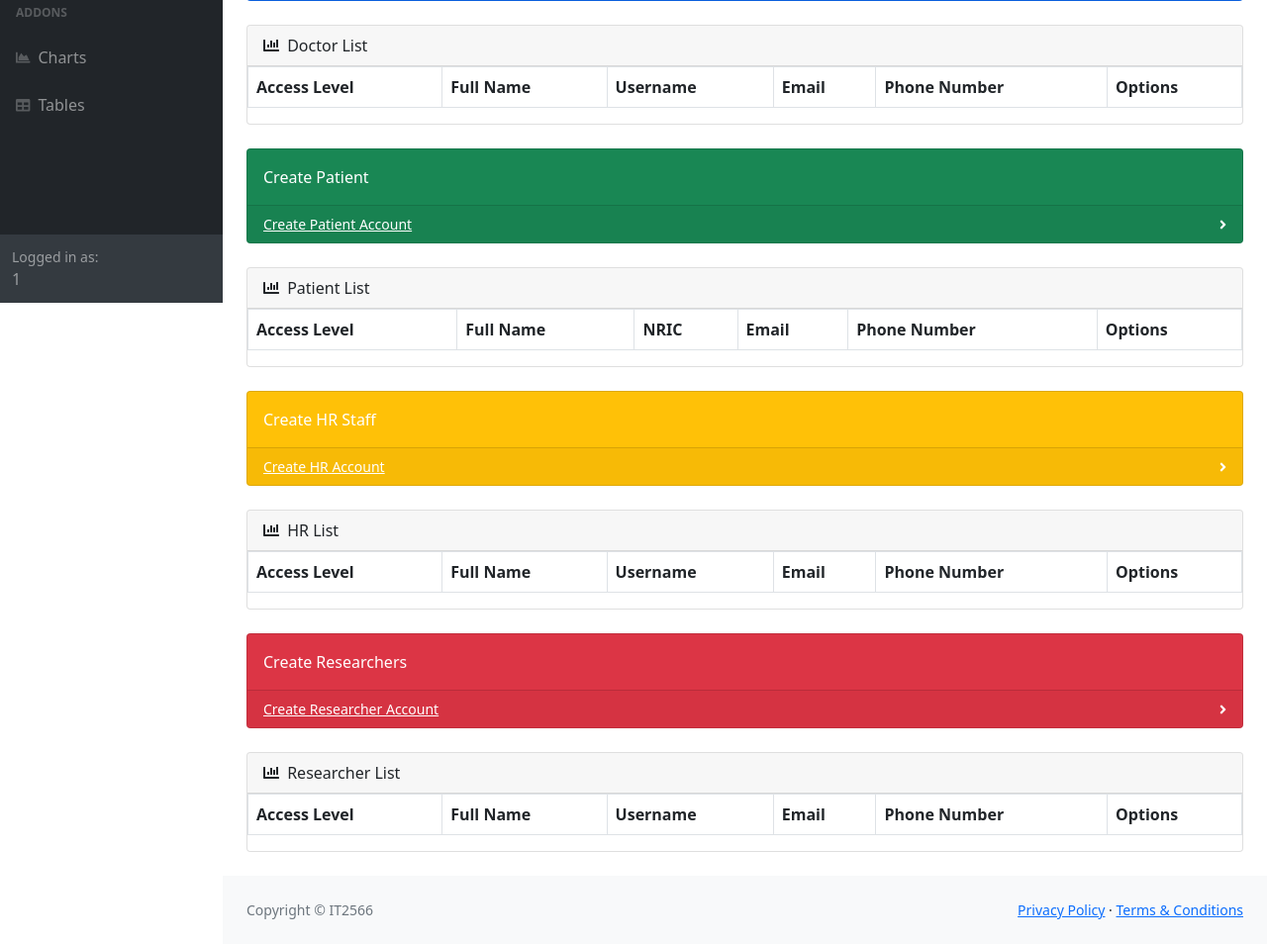
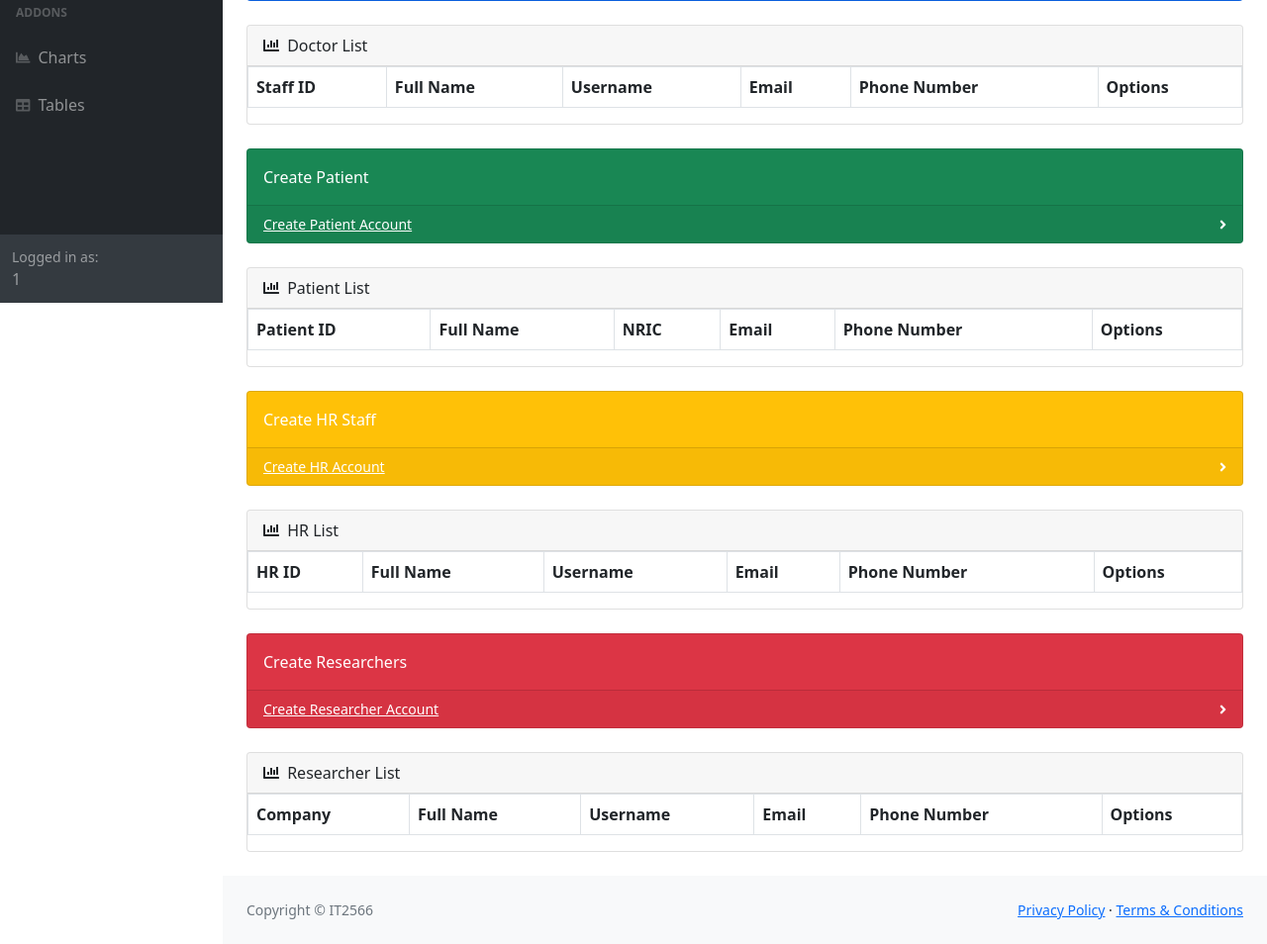
Before and after one commit to goheesheng/Infosec_Project, a Flask app: page /dashboard in a window 1280 px wide. Shown: the part 494-1448 px from the top of the page at 99% size. Run offline with Flask 2, Linux system fonts and the light colour scheme; the visitor is signed in with stand-in values (Sample User, id 1); data that the repository does not hold is empty; parts of the project's set-up code (start-up, migrations or seed data) failed here and were passed over; some libraries are stand-ins or nearby versions.

Commit message:
Changed some table headers and made remove buttons work in the dashboard

```diff
--- a/main.py
+++ b/main.py
@@ -1174,6 +1174,7 @@ with app.app_context():
 
 
     @app.route('/doctor-registration', methods=['GET', 'POST'])
+    # @custom_login_required
     def register_doctor():
         doc_form = RegisterDoctor(request.form)
         if request.method == "POST" and doc_form.validate():
@@ -1206,7 +1207,7 @@ with app.app_context():
                 insert_query = "INSERT INTO doctors (username, first_name, last_name, pass_hash,email,otp_code,phone_no,access_level,postal_code,address,department) \
                                             VALUES (?, ?, ?, ?, ?, ?,?,?,?,?,?); "
                 values = (username, firstname, lastname, md5Hashed,
-                          email, otp_code, phone_no, 'doctor', address, postal_code, department)
+                          email, otp_code, phone_no, 'doctor', postal_code,address, department)
                 cursor.execute(insert_query, values)
                 cursor.commit()
                 cursor.close()
@@ -1227,6 +1228,7 @@ with app.app_context():
         return render_template('register_doctor.html', form=doc_form)
 
     @app.route('/patient-registration', methods=['GET', 'POST'])
+    # @custom_login_required
     def register_patient():
         pat_form = Register(request.form)
         if request.method == "POST" and pat_form.validate():
@@ -1275,6 +1277,7 @@ with app.app_context():
 
 
     @app.route('/researchers-registration', methods=['GET', 'POST'])
+    # @custom_login_required
     def register_researcher():
         researcher_form = RegisterResearcher(request.form)
         if request.method == "POST" and researcher_form.validate():
@@ -1380,9 +1383,26 @@ with app.app_context():
             return redirect(url_for('dashboard'))
         return render_template('register_hr.html', form=hr_form)
 
-    @app.route('/<variable>/remove', methods=['GET', 'POST'])
-    def remove(variable):
-        return redirect(url_for('homepage'))
+    @app.route('/remove/<string:identifier>/<string:table>', methods=['GET', 'POST'])
+    def remove(identifier,table):
+        cursor = cnxn.cursor()
+        if table == 'doctor':
+            cursor.execute('DELETE FROM doctors WHERE username=?',(identifier))
+            cursor.commit()
+            cursor.close()
+        elif table == 'patient':
+            cursor.execute('DELETE FROM patients WHERE username=?', (identifier))
+            cursor.commit()
+            cursor.close()
+        elif table == 'hr':
+            cursor.execute('DELETE FROM hr WHERE username=?', (identifier))
+            cursor.commit()
+            cursor.close()
+        elif table == 'researcher':
+            cursor.execute('DELETE FROM researchers WHERE username=?', (identifier))
+            cursor.commit()
+            cursor.close()
+        return redirect(url_for('dashboard'))
 
     @app.route('/<variable>/patient', methods=['GET', 'POST'])
     def patient(variable):
--- a/templates/dashboard.html
+++ b/templates/dashboard.html
@@ -81,7 +81,7 @@
                             <td>{{x.email}}</td>
                             <td>{{x.phone_no}}</td>
                             <td>
-                                <button type="button" class="btn btn-danger btn-sm" href="{{url_for('remove', variable=x.user_id)}}">Remove</button>
+                                <a href="{{url_for('remove', identifier=x.username, table=x.access_level)}}"><button type="button" class="btn btn-danger" href="{{url_for('remove', identifier=x.username, table=doctors)}}">Remove</button></a>
                             </td>
                         </tr>
                     {% endfor %}
@@ -93,7 +93,7 @@
                             <td>{{x.email}}</td>
                             <td>{{x.phone_no}}</td>
                             <td>
-                                <button type="button" class="btn btn-danger btn-sm" href="{{url_for('remove', variable=x.user_id)}}">Remove</button>
+                                <a href="{{url_for('remove', identifier=x.username, table=x.access_level)}}"><button type="button" class="btn btn-danger" href="{{url_for('remove', identifier=x.username, table=x.access_level)}}">Remove</button></a>
                             </td>
                         </tr>
                     {% endfor %}
@@ -105,7 +105,7 @@
                             <td>{{x.email}}</td>
                             <td>{{x.phone_no}}</td>
                             <td>
-                                <button type="button" class="btn btn-danger btn-sm" href="{{url_for('remove', variable=x.user_id)}}">Remove</button>
+                                <a href="{{url_for('remove', identifier=x.username, table=x.access_level)}}"><button type="button" class="btn btn-danger" href="{{url_for('remove', identifier=x.username, table=x.access_level)}}">Remove</button></a>
                             </td>
                         </tr>
                     {% endfor %}
@@ -117,7 +117,7 @@
                             <td>{{x.email}}</td>
                             <td>{{x.phone_no}}</td>
                             <td>
-                                <button type="button" class="btn btn-danger btn-sm" href="{{url_for('remove', variable=x.user_id)}}">Remove</button>
+                                <a href="{{url_for('remove', identifier=x.username, table=x.access_level)}}"><button type="button" class="btn btn-danger" href="{{url_for('remove', identifier=x.username, table=x.access_level)}}">Remove</button></a>
                             </td>
                         </tr>
                     {% endfor %}
@@ -161,7 +161,7 @@
                     <table id="datatablesSimple" class="table table-striped table-bordered">
                     <thead>
                         <tr>
-                            <th>Access Level</th>
+                            <th>Staff ID</th>
                             <th>Full Name</th>
                             <th>Username</th>
                             <th>Email</th>
@@ -172,13 +172,13 @@
                     <tbody>
                     {% for x in doctors %}
                         <tr>
-                            <td>{{x.access_level}}</td>
+                            <td>{{x.staff_id}}</td>
                             <td>{{x.first_name}} {{x.last_name}}</td>
                             <td>{{x.username}}</td>
                             <td>{{x.email}}</td>
                             <td>{{x.phone_no}}</td>
                             <td>
-                                <button type="button" class="btn btn-danger btn-sm" href="{{url_for('remove', variable=x.user_id)}}">Remove</button>
+                                <a href="{{url_for('remove', identifier=x.username, table=x.access_level)}}"><button type="button" class="btn btn-danger" href="{{url_for('remove', identifier=x.username, table=x.access_level)}}">Remove</button></a>
                             </td>
                         </tr>
                     {% endfor %}
@@ -202,7 +202,7 @@
                     <table id="datatablesSimple" class="table table-striped table-bordered">
                     <thead>
                         <tr>
-                            <th>Access Level</th>
+                            <th>Patient ID</th>
                             <th>Full Name</th>
                             <th>NRIC</th>
                             <th>Email</th>
@@ -213,13 +213,13 @@
                     <tbody>
                     {% for x in patients %}
                         <tr>
-                            <td>{{x.access_level}}</td>
+                            <td>{{x.patient_id}}</td>
                             <td>{{x.first_name}} {{x.last_name}}</td>
                             <td>{{x.username}}</td>
                             <td>{{x.email}}</td>
                             <td>{{x.phone_no}}</td>
                             <td>
-                                <button type="button" class="btn btn-danger btn-sm" href="{{url_for('remove', variable=x.user_id)}}">Remove</button>
+                                <a href="{{url_for('remove', identifier=x.username, table=x.access_level)}}"><button type="button" class="btn btn-danger" href="{{url_for('remove', identifier=x.username, table=x.access_level)}}">Remove</button></a>
                             </td>
                         </tr>
                     {% endfor %}
@@ -243,7 +243,7 @@
                     <table id="datatablesSimple" class="table table-striped table-bordered">
                     <thead>
                         <tr>
-                            <th>Access Level</th>
+                            <th>HR ID</th>
                             <th>Full Name</th>
                             <th>Username</th>
                             <th>Email</th>
@@ -254,13 +254,13 @@
                     <tbody>
                     {% for x in hrs %}
                         <tr>
-                            <td>{{x.access_level}}</td>
+                            <td>{{x.hr_id}}</td>
                             <td>{{x.first_name}} {{x.last_name}}</td>
                             <td>{{x.username}}</td>
                             <td>{{x.email}}</td>
                             <td>{{x.phone_no}}</td>
                             <td>
-                                <button type="button" class="btn btn-danger btn-sm" href="{{url_for('remove', variable=x.user_id)}}">Remove</button>
+                                <a href="{{url_for('remove', identifier=x.username, table=x.access_level)}}"><button type="button" class="btn btn-danger" href="{{url_for('remove', identifier=x.username, table=x.access_level)}}">Remove</button></a>
                             </td>
                         </tr>
                     {% endfor %}
@@ -284,7 +284,7 @@
                     <table id="datatablesSimple" class="table table-striped table-bordered">
                     <thead>
                         <tr>
-                            <th>Access Level</th>
+                            <th>Company</th>
                             <th>Full Name</th>
                             <th>Username</th>
                             <th>Email</th>
@@ -295,13 +295,13 @@
                     <tbody>
                     {% for x in researchers %}
                         <tr>
-                            <td>{{x.access_level}}</td>
+                            <td>{{x.company}}</td>
                             <td>{{x.first_name}} {{x.last_name}}</td>
                             <td>{{x.username}}</td>
                             <td>{{x.email}}</td>
                             <td>{{x.phone_no}}</td>
                             <td>
-                                <button type="button" class="btn btn-danger btn-sm" href="{{url_for('remove', variable=x.user_id)}}">Remove</button>
+                                <a href="{{url_for('remove', identifier=x.username, table=x.access_level)}}"><button type="button" class="btn btn-danger" href="{{url_for('remove', identifier=x.username, table=x.access_level)}}">Remove</button></a>
                             </td>
                         </tr>
                     {% endfor %}
```
